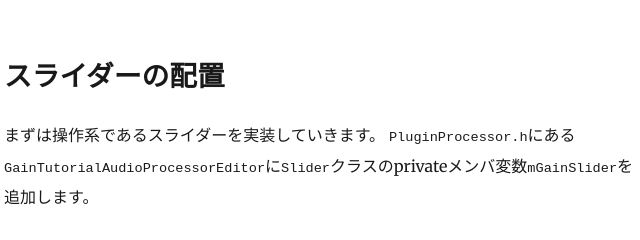
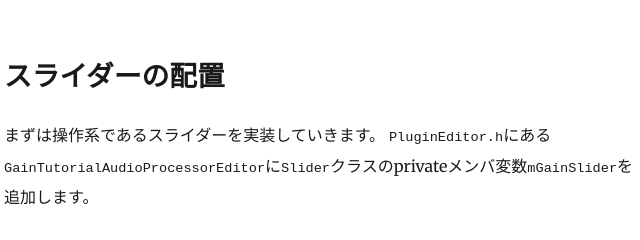
Before and after one commit to tmtakashi/blog, a Gatsby site: page /juce_gain_control/ in a window 1280 px wide. Shown: the part 6064-6304 px from the top of the page, 321-961 px from the left. Built offline with nearby package versions, Linux system fonts and the light colour scheme; Gatsby itself is replaced by a stand-in of ours; some packages are replaced by stand-ins of ours; code samples lack their colours.

Commit message:
Update index.md

````diff
--- a/content/blog/juce_gain_control/index.md
+++ b/content/blog/juce_gain_control/index.md
@@ -43,7 +43,7 @@ Xcodeのメニューバーから"Product > Scheme > Edit Scheme"を選択しま
 ## スライダーの配置
 
 まずは操作系であるスライダーを実装していきます。
-`PluginProcessor.h`にある`GainTutorialAudioProcessorEditor`に`Slider`クラスのprivateメンバ変数`mGainSlider`を追加します。
+`PluginEditor.h`にある`GainTutorialAudioProcessorEditor`に`Slider`クラスのprivateメンバ変数`mGainSlider`を追加します。
 
 ```cpp
 // PluginEditor.h
````
